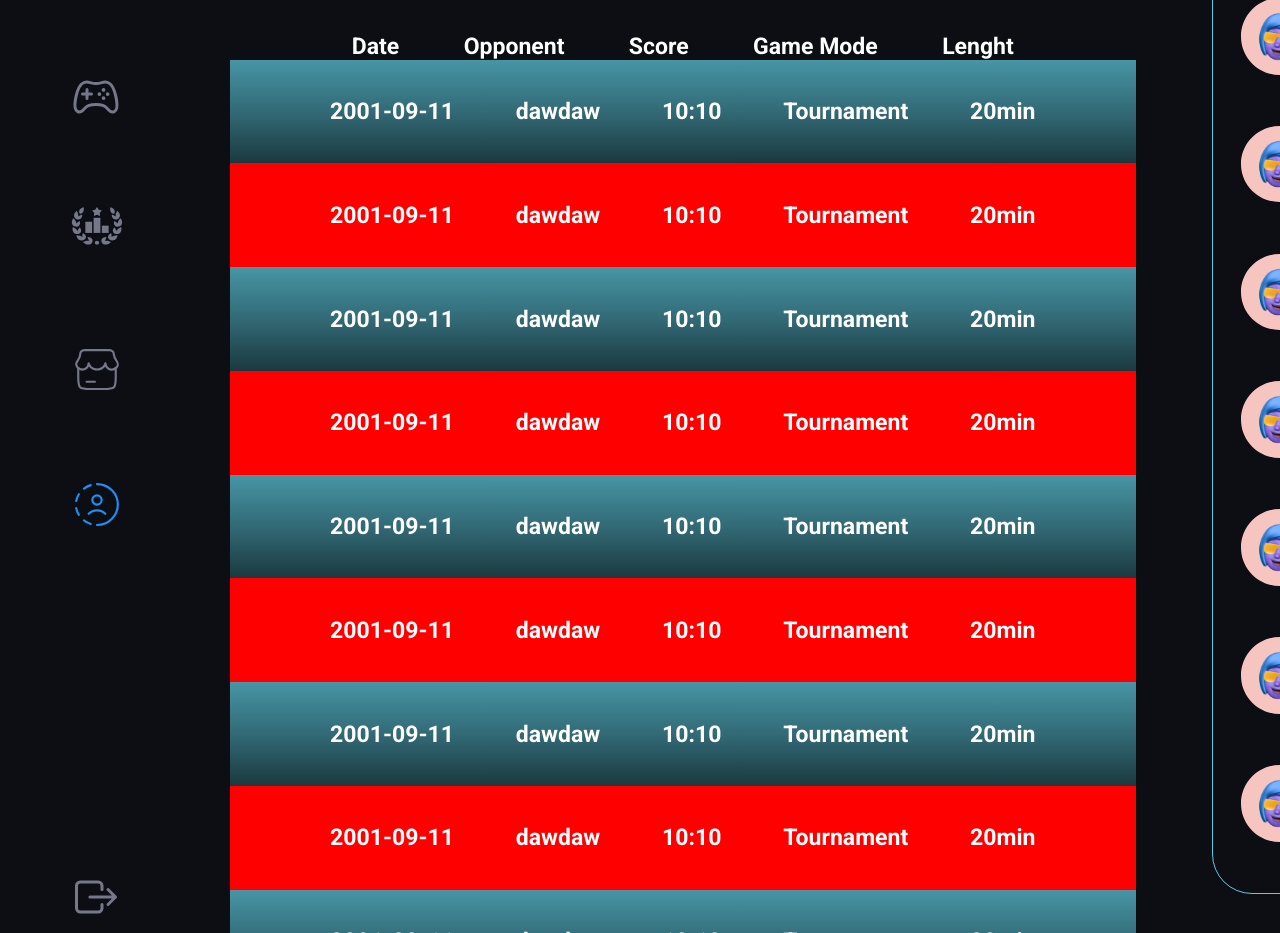
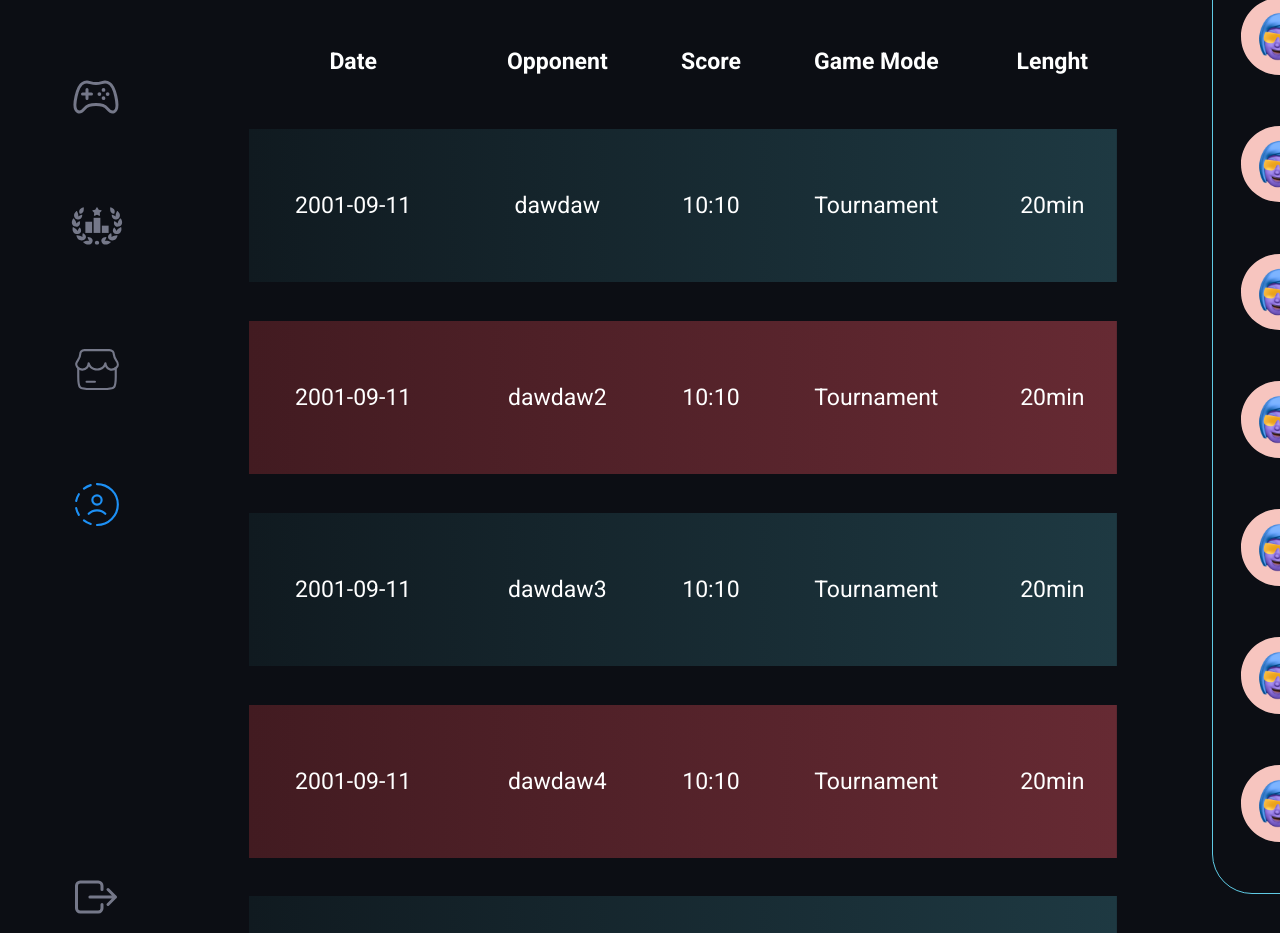
Before and after one commit to AMGHAR-ELMAHDI/ft_transcendence, a React (Vite) app in the folder React/: page /profile in a window 1280 px wide. Shown: the part 680-1613 px from the top of the page. Built offline with nearby package versions, Linux system fonts and the light colour scheme.

Commit message:
leaderboard done and added stars to profile background

```diff
--- a/React/src/Data/HistoryData.json
+++ b/React/src/Data/HistoryData.json
@@ -23,7 +23,7 @@
     {
       "id": 1,
       "user_id": 4,
-      "username": "dawdaw",
+      "username": "dawdaw2",
       "picture": "https://source.unsplash.com/featured/300x201",
       "date": "2001-09-11",
       "score": "10:10",
@@ -36,7 +36,7 @@
     {
       "id": 1,
       "user_id": 4,
-      "username": "dawdaw",
+      "username": "dawdaw3",
       "picture": "https://source.unsplash.com/featured/300x201",
       "date": "2001-09-11",
       "score": "10:10",
@@ -49,7 +49,7 @@
     {
       "id": 1,
       "user_id": 4,
-      "username": "dawdaw",
+      "username": "dawdaw4",
       "picture": "https://source.unsplash.com/featured/300x201",
       "date": "2001-09-11",
       "score": "10:10",
@@ -62,7 +62,7 @@
     {
       "id": 1,
       "user_id": 4,
-      "username": "dawdaw",
+      "username": "dawdaw5",
       "picture": "https://source.unsplash.com/featured/300x201",
       "date": "2001-09-11",
       "score": "10:10",
@@ -75,7 +75,7 @@
     {
       "id": 1,
       "user_id": 4,
-      "username": "dawdaw",
+      "username": "dawdaw6",
       "picture": "https://source.unsplash.com/featured/300x201",
       "date": "2001-09-11",
       "score": "10:10",
@@ -88,7 +88,7 @@
     {
       "id": 1,
       "user_id": 4,
-      "username": "dawdaw",
+      "username": "dawdaw7",
       "picture": "https://source.unsplash.com/featured/300x201",
       "date": "2001-09-11",
       "score": "10:10",
@@ -101,7 +101,7 @@
     {
       "id": 1,
       "user_id": 4,
-      "username": "dawdaw",
+      "username": "dawdaw8",
       "picture": "https://source.unsplash.com/featured/300x201",
       "date": "2001-09-11",
       "score": "10:10",
@@ -114,7 +114,7 @@
     {
       "id": 1,
       "user_id": 4,
-      "username": "dawdaw",
+      "username": "dawdaw9",
       "picture": "https://source.unsplash.com/featured/300x201",
       "date": "2001-09-11",
       "score": "10:10",
@@ -127,7 +127,7 @@
     {
       "id": 1,
       "user_id": 4,
-      "username": "dawdaw",
+      "username": "dawdaw10",
       "picture": "https://source.unsplash.com/featured/300x201",
       "date": "2001-09-11",
       "score": "10:10",
--- a/React/src/components/History.tsx
+++ b/React/src/components/History.tsx
@@ -3,26 +3,35 @@ import HistoryData from "../Data/HistoryData.json";
 
 function History() {
   let Data = HistoryData;
+  let UserScore = 0;
+  let OpponentScore = 0;
   return (
-    <div className="ProfileHistoryContainer">
-      <div className="HistoryToolTip">
-        <h1>Date</h1>
-        <h1>Opponent</h1>
-        <h1>Score</h1>
-        <h1>Game Mode</h1>
-        <h1>Lenght</h1>
-      </div>
-      <ul className="ProfileHistoryData">
+    <div className="tableau">
+      <table>
+        <tr className="HistoryToolTipTable">
+          <th>Date</th>
+          <th>Opponent</th>
+          <th>Score</th>
+          <th>Game Mode</th>
+          <th>Lenght</th>
+        </tr>
+        <div className="spacing"></div>
         {Data.History.map((element) => (
-          <li key={element.id} className={element.Result === "Won" ? "Won" : "Lost"}>
-            <h1>{element.date}</h1>
-            <h1>{element.username}</h1>
-            <h1>{element.score}</h1>
-            <h1>{element.GameMode}</h1>
-            <h1>{element.lenght}</h1>
-          </li>
+          <>
+            <tr
+              key={element.id}
+              className={element.Result === "Won" ? "Won" : "Lost"}
+            >
+              <td>{element.date}</td>
+              <td>{element.username}</td>
+              <td>{element.score}</td>
+              <td>{element.GameMode}</td>
+              <td>{element.lenght}</td>
+            </tr>
+            <div className="spacing"></div>
+          </>
         ))}
-      </ul>
+      </table>
     </div>
   );
 }
--- a/React/src/css/ProfileHistory.css
+++ b/React/src/css/ProfileHistory.css
@@ -6,37 +6,43 @@
   --blue-glow: #5fcae4;
 }
 
-.ProfileHistoryContainer {
+.tableau {
   display: flex;
-  flex-direction: column;
   flex: 1;
   overflow-y: scroll;
-  max-height: 900px;
+  height: 900px;
 }
 
-.HistoryToolTip {
-  display: flex;
-  justify-content: space-evenly;
-  gap: 2rem;
-  padding: 0 5rem;
+.tableau > table {
+  width: 100%;
+  position: relative;
+  border-collapse: collapse;
+  border-spacing: 2px;
+  margin: 0 1rem 0 1rem;
 }
 
-.HistoryToolTip > h1 {
+.HistoryToolTipTable {
+  background-color: var(--bg-color);
+  height: 1rem;
+  position: sticky;
+  top: 0;
+  height: 3rem;
 }
 
-.ProfileHistoryData > li {
-  /* background-color: var(--grey-bg-color); */
-  padding: 2rem;
-  display: flex;
-  justify-content: space-evenly;
+.Won,
+.Lost {
+  height: 8rem;
+  text-align: center;
 }
 
 .Won {
-background: #1b393f;
-background: -webkit-linear-gradient(0deg, #1b393f 0%, #326a76 50%, #4795a5 100%);
-background: linear-gradient(0deg, #1b393f 0%, #326a76 50%, #4795a5 100%);
+  background: linear-gradient(90deg, rgb(16, 26, 32), rgb(30, 57, 66));
 }
 
 .Lost {
-  background-color: red;
+  background: linear-gradient(90deg, rgb(66, 27, 33), rgb(102, 42, 51));
 }
+
+.spacing {
+  height: 2rem;
+}
```
